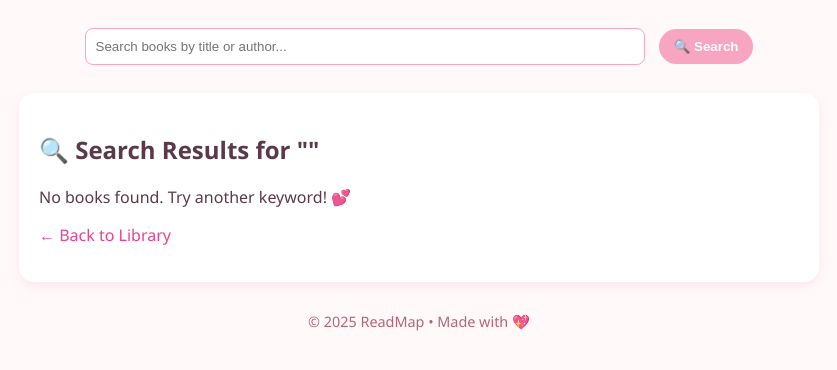
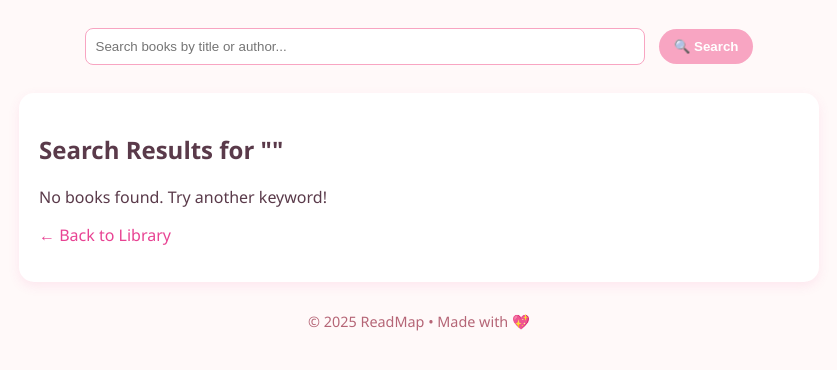
Before and after one commit to Nusrat255/ReadMap, a Django app: page /search/ in a window 1280 px wide. Shown: the part 138-508 px from the top of the page, without its empty margins (221-1058 px from the left). Run offline with Django 5.2, Linux system fonts and the light colour scheme.

Commit message:
Add search results template with borrow functionality

```diff
--- a/library/templates/library/search_results.html
+++ b/library/templates/library/search_results.html
@@ -1,23 +1,45 @@
 {% extends 'library/base.html' %}
+
 {% block content %}
+
 <div class="card">
-    <h2>🔍 Search Results for "{{ query }}"</h2>
+
+    <h2> Search Results for "{{ query }}"</h2>
+
     {% if books %}
+
         <ul class="book-list">
+
         {% for book in books %}
+
             <li>
+
                 <strong>{{ book.title }}</strong> by {{ book.author }}
+
                 {% if book.available %}
-                    <a href="{% url 'borrow_book' book.id %}" class="btn-borrow">📚 Borrow</a>
+
+                    <a href="{% url 'borrow_book' book.id %}" class="btn-borrow"> Borrow</a>
+
                 {% else %}
-                    <span class="status borrowed">🔄 Borrowed</span>
+
+                    <span class="status borrowed"> Borrowed</span>
+
                 {% endif %}
+
             </li>
+
         {% endfor %}
+
         </ul>
+
     {% else %}
-        <p>No books found. Try another keyword! 💕</p>
+
+        <p>No books found. Try another keyword! </p>
+
     {% endif %}
+
     <p><a href="{% url 'borrower' %}">← Back to Library</a></p>
+
 </div>
+
 {% endblock %}
```
